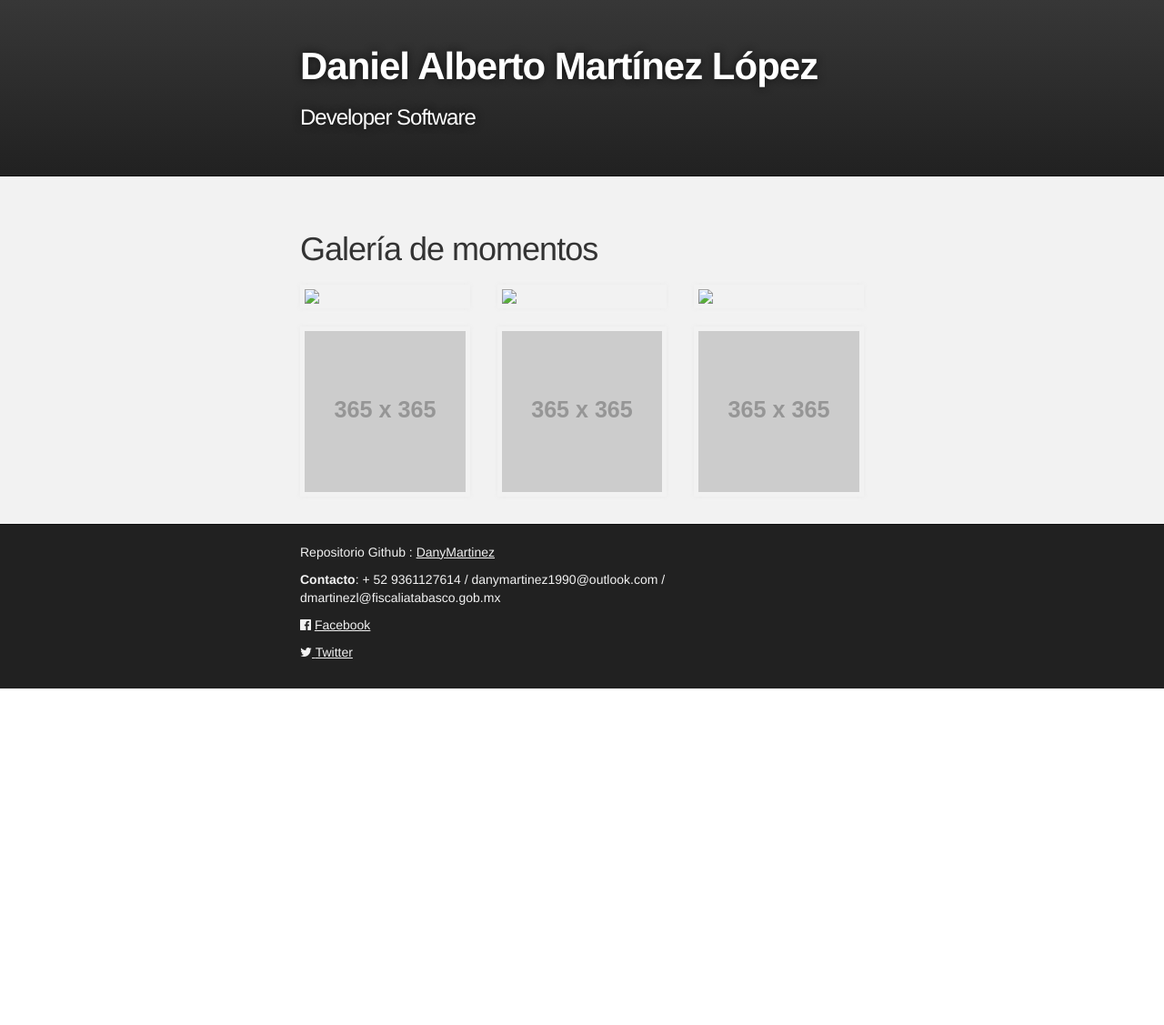
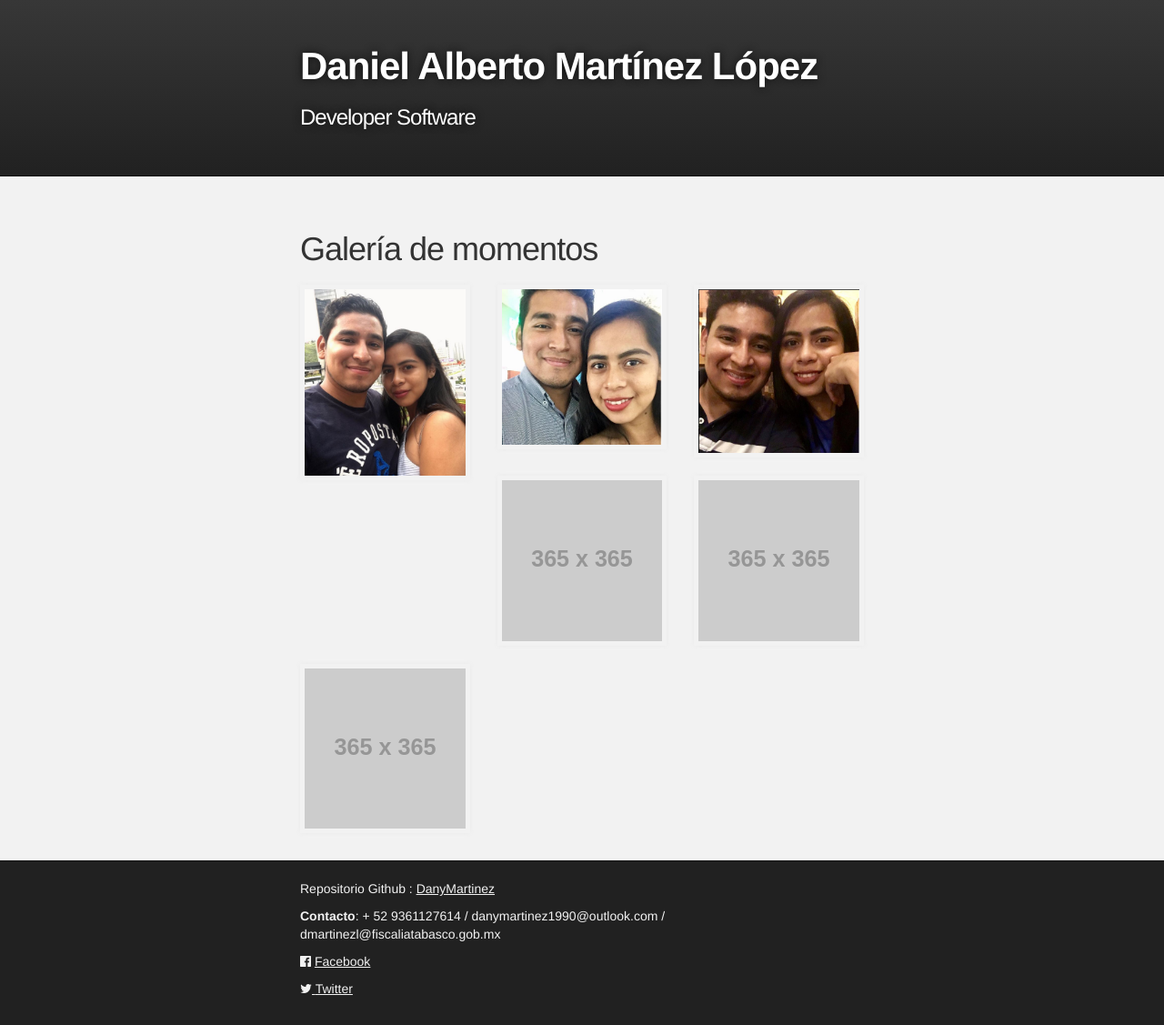
Before and after one commit to DanyMartinez/index, a Jekyll site: the page built from index.md, in a window 1280 px wide. Shown: the whole page at 91% size. Built offline with Jekyll 4.4.1, drawn with Linux system fonts in a browser that asks for light colours; nearby versions of some CDN libraries; our own code applies the rules of GitHub Pages for plain Markdown files; before the commit the page ends 900 px from its top, so only the background shows below that.

Commit message:
Update index.md

```diff
--- a/index.md
+++ b/index.md
@@ -10,14 +10,14 @@
         </div>
         <br/>
             <div class="gallery_product col-lg-4 col-md-4 col-sm-4 col-xs-6 filter hdpe">
-                <img src="/images/1.PNG" class="img-responsive">
+                <img src="1.PNG" class="img-responsive">
             </div>
 
             <div class="gallery_product col-lg-4 col-md-4 col-sm-4 col-xs-6 filter sprinkle">
-                <img src="/images/2.PNG" class="img-responsive">
+                <img src="2.PNG" class="img-responsive">
             </div>
              <div class="gallery_product col-lg-4 col-md-4 col-sm-4 col-xs-6 filter sprinkle">
-                <img src="/images/3.PNG" class="img-responsive">
+                <img src="3.PNG" class="img-responsive">
             </div>
              <div class="gallery_product col-lg-4 col-md-4 col-sm-4 col-xs-6 filter sprinkle">
                 <img src="http://fakeimg.pl/365x365/" class="img-responsive">
```
